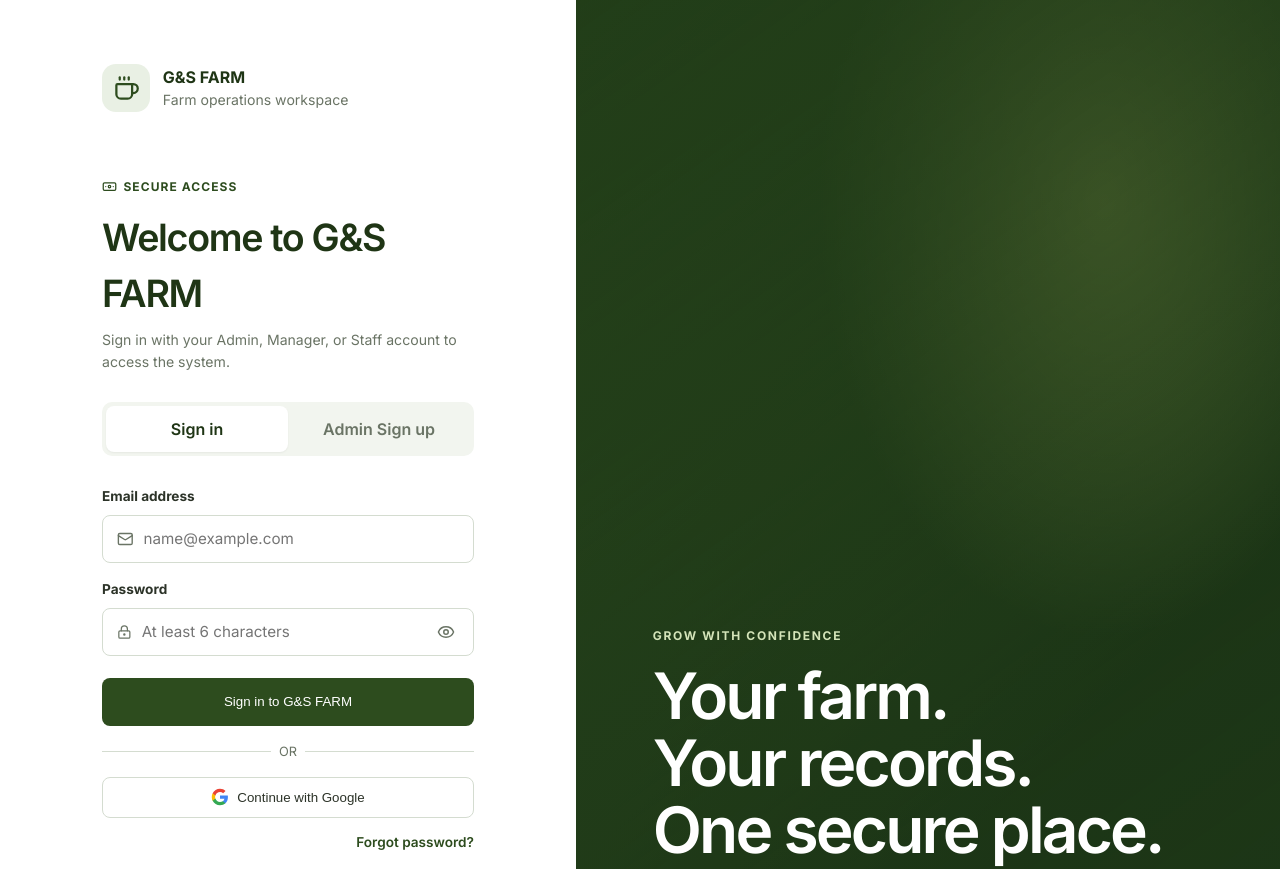
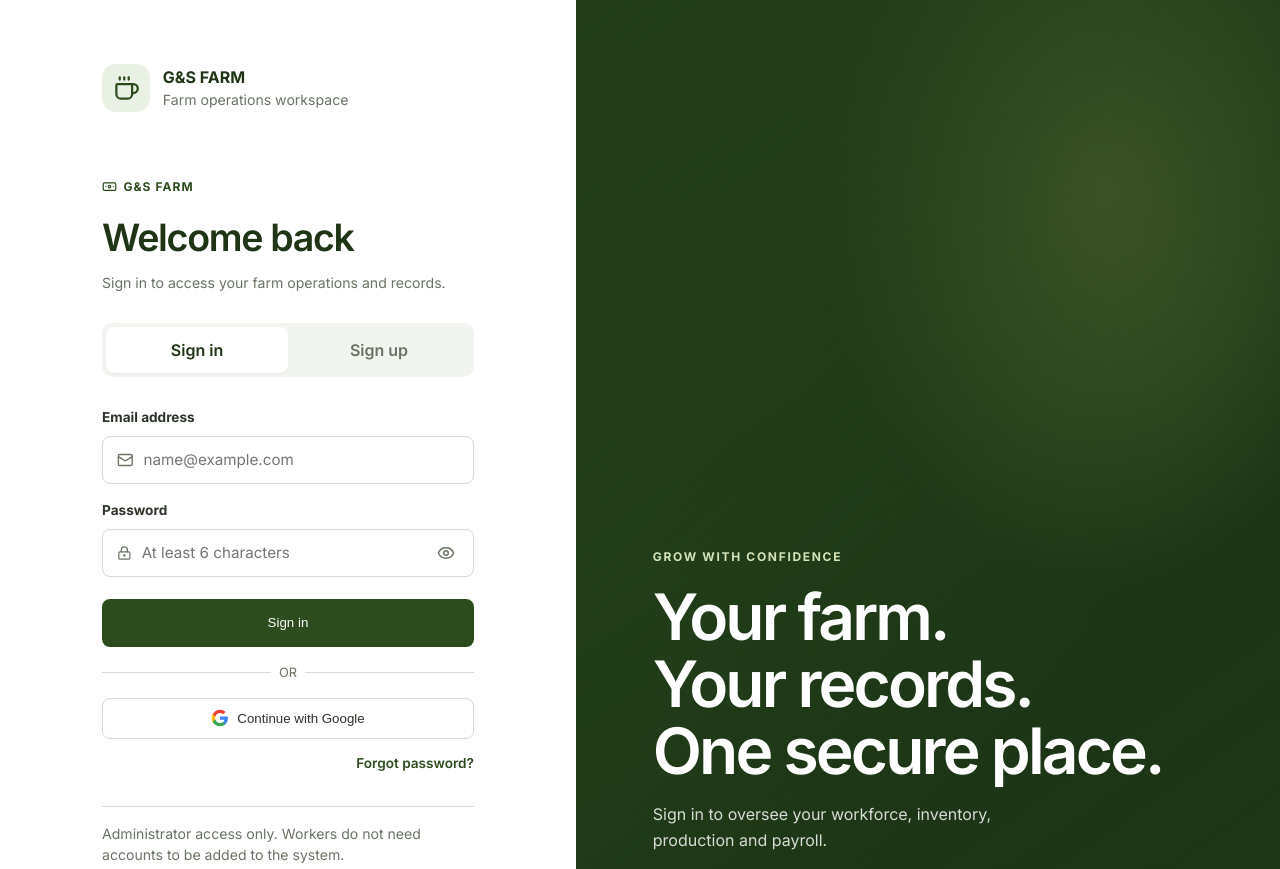
Before and after one commit to brighton118/G-S-Coffee, a React (Vite) app: page / in a window 1280 px wide. Shown: the top 869 px of the page. Built offline with nearby package versions, Linux system fonts and the light colour scheme; no server answers.

Commit message:
feat: remove admin, manager and staff role options from public registration dashboard

```diff
--- a/src/pages/AdminAuth.tsx
+++ b/src/pages/AdminAuth.tsx
@@ -8,7 +8,7 @@
     signInWithPopup,
     signInWithRedirect
 } from 'firebase/auth';
-import { Banknote, Coffee, Eye, EyeOff, LockKeyhole, Mail, ShieldCheck } from 'lucide-react';
+import { Banknote, Coffee, Eye, EyeOff, LockKeyhole, Mail } from 'lucide-react';
 import { auth } from '../firebase';
 import { setUserRoleInFirestore } from '../services/adminAccess';
 import './AdminAuth.css';
@@ -145,12 +145,12 @@
                 </div>
 
                 <div className="admin-auth-intro">
-                    <span className="admin-auth-eyebrow"><Banknote size={15} /> SECURE ACCESS</span>
-                    <h1 id="admin-auth-title">{mode === 'signIn' ? 'Welcome to G&S FARM' : 'Register Administrator'}</h1>
+                    <span className="admin-auth-eyebrow"><Banknote size={15} /> G&S FARM</span>
+                    <h1 id="admin-auth-title">{mode === 'signIn' ? 'Welcome back' : 'Create an account'}</h1>
                     <p>
                         {mode === 'signIn'
-                            ? 'Sign in with your Admin, Manager, or Staff account to access the system.'
-                            : 'Create a master Farm Administrator account. Manager and Staff accounts are created directly by the Administrator.'}
+                            ? 'Sign in to access your farm operations and records.'
+                            : 'Enter your email and password to register.'}
                     </p>
                 </div>
 
@@ -171,32 +171,12 @@
                         className={mode === 'signUp' ? 'is-active' : ''}
                         onClick={() => switchMode('signUp')}
                     >
-                        Admin Sign up
+                        Sign up
                     </button>
                 </div>
 
                 <form className="admin-auth-form" onSubmit={handleSubmit}>
-                    {mode === 'signUp' && (
-                        <div
-                            style={{
-                                padding: '0.85rem 1rem',
-                                borderRadius: '8px',
-                                backgroundColor: '#f0fdf4',
-                                border: '1px solid #bbf7d0',
-                                display: 'flex',
-                                alignItems: 'flex-start',
-                                gap: '0.75rem',
-                                marginBottom: '1.25rem'
-                            }}
-                        >
-                            <ShieldCheck size={20} color="#15803d" style={{ marginTop: '2px', flexShrink: 0 }} />
-                            <div style={{ fontSize: '0.84rem', color: '#166534', lineHeight: 1.5 }}>
-                                <strong>Administrator Account:</strong> This creates an Admin account with full system authority. Managers and Staff accounts are created directly by the Administrator inside the Admin Portal.
-                            </div>
-                        </div>
-                    )}
-
-                    <label htmlFor="admin-email">{mode === 'signIn' ? 'Email address' : 'Account email'}</label>
+                    <label htmlFor="admin-email">Email address</label>
                     <div className="admin-auth-input-wrap">
                         <Mail size={18} aria-hidden="true" />
                         <input
@@ -244,8 +224,8 @@
                         {isSubmitting
                             ? 'Please wait...'
                             : mode === 'signIn'
-                            ? 'Sign in to G&S FARM'
-                            : 'Register Administrator Account'}
+                            ? 'Sign in'
+                            : 'Create Account'}
                     </button>
                 </form>
 
```
